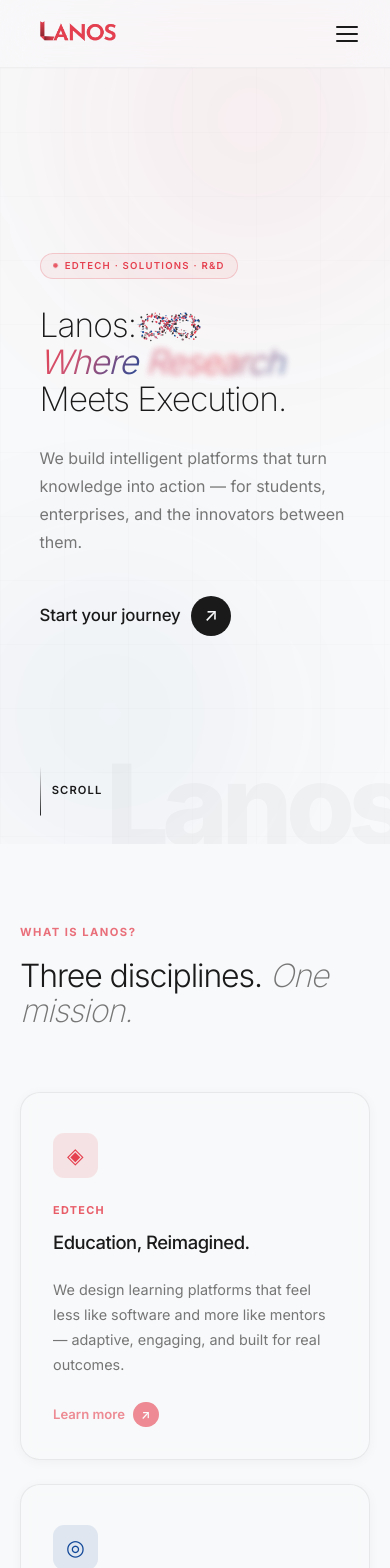
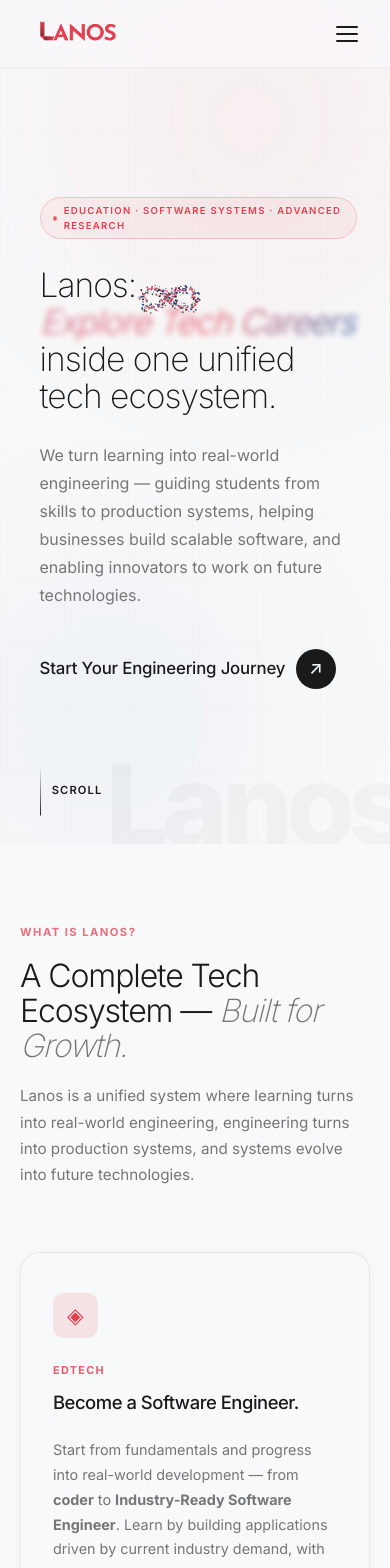
Before and after one commit to lanos-ics/lanositsolutions, a Next.js app: page / in a window 390 px wide. Shown: the top 1568 px of the page. Built offline with nearby package versions, Linux system fonts and the light colour scheme.

Commit message:
updated homepage content

```diff
--- a/src/components/layout/Footer.tsx
+++ b/src/components/layout/Footer.tsx
@@ -172,11 +172,11 @@ export default function Footer() {
                   maxWidth:   "28ch",
                 }}
               >
-                EdTech, IT Solutions &amp; Research — built for a future
-                that hasn't arrived yet.
+                EdTech, Software Systems &amp; Research — built to develop
+                engineers, create scalable products, and explore future technologies.
               </p>
               <a
-                href="mailto:hello@lanos.in"
+                href="mailto:contact@lanositsolutions.com"
                 style={{
                   fontSize:      "0.82rem",
                   fontWeight:    500,
@@ -185,7 +185,7 @@ export default function Footer() {
                   letterSpacing: "-0.01em",
                 }}
               >
-                hello@lanos.in
+                contact@lanositsolutions.com
               </a>
             </div>
 
@@ -248,7 +248,7 @@ export default function Footer() {
               © {new Date().getFullYear()} Lanos Technologies Pvt. Ltd.
             </span>
             <span style={{ fontSize: "0.78rem", color: "var(--fg-muted)", opacity: 0.45 }}>
-              Bangalore · India
+              Sagar · Madhya Pradesh · India
             </span>
           </div>
         </div>
--- a/src/components/sections/BrandCollabs.tsx
+++ b/src/components/sections/BrandCollabs.tsx
@@ -5,14 +5,13 @@ import { gsap } from "@/lib/gsap";
 
 /* ─── Partner list (duplicated for seamless loop) ─────────── */
 const PARTNERS = [
-  { name: "Notion",    weight: 600, size: "1.4rem" },
-  { name: "Vercel",    weight: 700, size: "1.3rem" },
-  { name: "Linear",    weight: 600, size: "1.35rem" },
-  { name: "Figma",     weight: 700, size: "1.4rem" },
-  { name: "Stripe",    weight: 700, size: "1.3rem" },
-  { name: "Framer",    weight: 600, size: "1.35rem" },
-  { name: "Supabase",  weight: 700, size: "1.2rem" },
-  { name: "Resend",    weight: 600, size: "1.3rem" },
+  { name: "TCS",            weight: 700, size: "1.4rem" },
+  { name: "Tech Mahindra",  weight: 600, size: "1.25rem" },
+  { name: "Infosys",        weight: 700, size: "1.35rem" },
+  { name: "Wipro",          weight: 700, size: "1.4rem" },
+  { name: "Cisco",          weight: 700, size: "1.35rem" },
+  { name: "Cognizant",      weight: 600, size: "1.3rem" },
+  { name: "Rockton Software", weight: 600, size: "1.2rem" },
 ];
 
 /* ─── One track (original + clone for seamless loop) ──────── */
@@ -101,7 +100,7 @@ export default function BrandCollabs() {
           marginBottom:  "2.5rem",
         }}
       >
-        Trusted by teams at
+        Our Learners Work At
       </p>
 
       {/* Row 1 — scrolls left */}
--- a/src/components/sections/Contact.tsx
+++ b/src/components/sections/Contact.tsx
@@ -141,7 +141,7 @@ export default function Contact() {
                 color:         "var(--fg)",
               }}
             >
-              Let's build{" "}
+              Let's build the{" "}
               <br />
               <em
                 style={{
@@ -154,7 +154,7 @@ export default function Contact() {
                   paddingRight:         "0.05em",
                 }}
               >
-                the future.
+                tech future together.
               </em>
             </h2>
           </div>
@@ -168,8 +168,8 @@ export default function Contact() {
             }}
           >
             Whether you're looking to launch an EdTech product, modernise your
-            tech stack, or explore a research partnership — we'd love to hear from
-            you.
+            tech stack, or explore a research partnership — we'd love to hear
+            from you.
           </p>
 
           {/* Location block */}
@@ -187,16 +187,16 @@ export default function Contact() {
               Location
             </span>
             <span style={{ fontSize: "0.95rem", color: "var(--fg)", fontWeight: 500 }}>
-              Bangalore, India
+              Sagar, Madhya Pradesh, India 470004
             </span>
             <span style={{ fontSize: "0.85rem", color: "var(--fg-muted)" }}>
-              Operating globally · Remote-first
+              Building from Sagar. Scaling to global systems.
             </span>
           </div>
 
           {/* Email link */}
           <a
-            href="mailto:hello@lanos.in"
+            href="mailto:contact@lanositsolutions.com"
             style={{
               fontSize:      "0.9rem",
               fontWeight:    500,
@@ -208,7 +208,7 @@ export default function Contact() {
               letterSpacing: "-0.01em",
             }}
           >
-            hello@lanos.in ↗
+            contact@lanositsolutions.com ↗
           </a>
         </div>
 
@@ -360,8 +360,8 @@ export default function Contact() {
         }}
       >
         <iframe
-          title="Lanos — Bangalore Office"
-          src="https://www.google.com/maps/embed?pb=!1m18!1m12!1m3!1d497698.8044374025!2d77.35074454999999!3d12.9539974!2m3!1f0!2f0!3f0!3m2!1i1024!2i768!4f13.1!3m3!1m2!1s0x3bae1670c9b44e6d%3A0xf8dfc3e8517e4fe0!2sBengaluru%2C%20Karnataka%2C%20India!5e0!3m2!1sen!2sin!4v1708000000000!5m2!1sen!2sin"
+          title="Lanos IT Solutions — Sagar Office"
+          src="https://www.google.com/maps/embed?pb=!1m18!1m12!1m3!1d3623.0!2d78.79311920!3d23.85161470!2m3!1f0!2f0!3f0!3m2!1i1024!2i768!4f13.1!3m3!1m2!1s0x0%3A0x0!2zMjPCsDUxJzA1LjgiTiA3OMKwNDcnMzUuMiJF!5e0!3m2!1sen!2sin!4v1708000000000!5m2!1sen!2sin"
           width="100%"
           height="100%"
           style={{ border: 0, display: "block", filter: "grayscale(0.2) contrast(1.02)" }}
--- a/src/components/sections/HeroSection.tsx
+++ b/src/components/sections/HeroSection.tsx
@@ -92,7 +92,7 @@ export default function HeroSection() {
                 animation: "pulse 2.4s ease-in-out infinite",
               }}
             />
-            EdTech · Solutions · R&amp;D
+            Education · Software Systems · Advanced Research
           </span>
         </div>
 
@@ -126,9 +126,9 @@ export default function HeroSection() {
               WebkitBackgroundClip: "text",
               WebkitTextFillColor:  "transparent",
               backgroundClip:       "text",
-            }}>Where </span>
+            }}> </span>
             <FlipWords
-              words={["Education", "Solutions", "Research"]}
+              words={["Learn IT/CS Skills", "Build Real Applications", "Explore Tech Careers"]}
               duration={2800}
               style={{
                 background:   "linear-gradient(125deg, #CD5473 0%, var(--accent) 55%, #124898 100%)",
@@ -140,7 +140,7 @@ export default function HeroSection() {
             />
           </em>
           <br />
-          Meets Execution.
+          inside one unified tech ecosystem.
         </h1>
 
         {/* Sub-copy */}
@@ -155,8 +155,9 @@ export default function HeroSection() {
             fontWeight:   400,
           }}
         >
-          We build intelligent platforms that turn knowledge into action — for
-          students, enterprises, and the innovators between them.
+          We turn learning into real-world engineering — guiding students from
+          skills to production systems, helping businesses build scalable
+          software, and enabling innovators to work on future technologies.
         </p>
 
         {/* Borderless CTA */}
@@ -176,7 +177,7 @@ export default function HeroSection() {
             }}
           >
             <span className="cta-text" style={{ transition: "color 0.22s ease" }}>
-              Start your journey
+              Start Your Engineering Journey
             </span>
             <span
               className="cta-arrow"
--- a/src/components/sections/Testimonials.tsx
+++ b/src/components/sections/Testimonials.tsx
@@ -5,12 +5,12 @@ import { gsap } from "@/lib/gsap";
 
 /* ─── Testimonial data ────────────────────────────────────── */
 const EDTECH_TESTIMONIALS = [
-  { name: "Aisha Rahman",   role: "B.Sc Student, Delhi",       text: "The adaptive quiz engine felt like it knew exactly where I was struggling. My exam scores jumped 30% in one semester." },
-  { name: "Karan Mehta",    role: "Coding Bootcamp Graduate",   text: "I'd tried three other platforms. Lanos EdTech was the first one that actually kept me engaged past week two." },
-  { name: "Priya Nair",     role: "Teacher, Kerala",            text: "The dashboard gives me insights I never had before — which students are falling behind, and why. It's transformed how I teach." },
-  { name: "Rohan Gupta",    role: "MBA Student, Bangalore",     text: "Case-based learning, built right in. It's how my MBA program should have worked from day one." },
-  { name: "Sana Mirza",     role: "High School Student",        text: "I went from dreading maths to actually looking forward to practice sets. The gamification is subtle but effective." },
-  { name: "Vikram Joshi",   role: "Corporate Trainer",          text: "We rolled out Lanos for 400 employees. Completion rates doubled compared to our old LMS." },
+  { name: "Ashish Ahirwar",   role: "AutoCAD Student",              text: "Completed my AutoCAD training in just six weeks with excellent results. The structured learning and hands-on support made all the difference." },
+  { name: "Anurag Bala",      role: "Python & Web Dev Student",     text: "Learning Python and web development here has been transformative. The teaching is clear, and the hands-on practice makes complex concepts click." },
+  { name: "Prachi Rohit",     role: "Web Development Student",      text: "One of the best places for learning web development and programming. My expectations were consistently exceeded — start to finish." },
+  { name: "Sachin Yadav",     role: "Programming Student",          text: "The best institute for mastering Python, C++, and JavaScript. The faculty is deeply supportive and genuinely invested in your growth." },
+  { name: "Vedant Nagayach",  role: "C & Python Student",           text: "Friendly environment and highly skilled faculty. I learned C and Python effectively within a few months — practical skills I use every day." },
+  { name: "Shaurya",          role: "Student",                      text: "Crystal-clear teaching and genuinely supportive faculty. An outstanding learning experience from start to finish." },
 ];
 
 const CONSULTANCY_TESTIMONIALS = [
--- a/src/components/sections/WhatIsLanos.tsx
+++ b/src/components/sections/WhatIsLanos.tsx
@@ -10,10 +10,17 @@ const DEPARTMENTS = [
     id:          "edtech",
     icon:        "◈",
     label:       "EdTech",
-    heading:     "Education, Reimagined.",
-    description:
-      "We design learning platforms that feel less like software and more like mentors — adaptive, engaging, and built for real outcomes.",
+    heading:     "Become a Software Engineer.",
+    description: (
+      <>
+        Start from fundamentals and progress into real-world development — from{" "}
+        <strong>coder</strong> to <strong>Industry-Ready Software Engineer</strong>.
+        {" "}Learn by building applications driven by current industry demand, with
+        guaranteed paid internships and 100% placement under the Lanos Ecosystem.
+      </>
+    ),
     href:        "/edtech",
+    cta:         "Explore Learning",
     fromX:       -80,  // slides in from left
     fromY:        0,
     delay:        0,
@@ -24,10 +31,11 @@ const DEPARTMENTS = [
     id:          "solutions",
     icon:        "◎",
     label:       "IT Solutions",
-    heading:     "Systems That Scale.",
+    heading:     "Build Scalable Software.",
     description:
-      "End-to-end software consultancy and delivery — from architecture to deployment. We turn complex problems into elegant, maintainable products.",
+      "We design and develop production-grade systems for startups and businesses — built to scale, perform, and last, at a price never seen before.",
     href:        "/solutions",
+    cta:         "View Solutions & Pricing",
     fromX:        0,   // slides in from below
     fromY:        80,
     delay:        0.12,
@@ -38,10 +46,11 @@ const DEPARTMENTS = [
     id:          "rd",
     icon:        "◬",
     label:       "R&D",
-    heading:     "Where Ideas Escape Gravity.",
+    heading:     "It's All About Research.",
     description:
-      "Our research division explores the frontier — AI, distributed systems, and deep-tech — turning curiosity into prototypes and prototypes into products.",
-    href:        "/rd",
+      "We don't follow the frontier — we define it. Our research teams push the boundaries of AI, BCI/EEG technology, operating systems, IoT/drone systems, and next-generation computing — engineering what doesn't exist yet.",
+    href:        "/research",
+    cta:         "Explore Research",
     fromX:        80,  // slides in from right
     fromY:        0,
     delay:        0.22,
@@ -52,7 +61,7 @@ const DEPARTMENTS = [
 
 /* ─── Individual card ─────────────────────────────────────── */
 function DeptCard({
-  icon, label, heading, description, href,
+  icon, label, heading, description, href, cta,
   accentColor, iconColor,
 }: (typeof DEPARTMENTS)[number]) {
   const [hovered, setHovered] = useState(false);
@@ -158,7 +167,7 @@ function DeptCard({
           transition: "opacity 0.25s ease, gap 0.3s ease",
         }}
       >
-        Learn more
+        {cta}
         <span
           style={{
             display:        "inline-flex",
@@ -246,7 +255,7 @@ export default function WhatIsLanos() {
             color:         "var(--fg)",
           }}
         >
-          Three disciplines.{" "}
+          A Complete Tech Ecosystem —{" "}
           <span
             style={{
               fontStyle: "italic",
@@ -254,9 +263,22 @@ export default function WhatIsLanos() {
               color: "var(--fg-muted)",
             }}
           >
-            One mission.
+            Built for Growth.
           </span>
         </h2>
+        <p
+          style={{
+            fontSize:   "clamp(0.95rem, 1.3vw, 1.1rem)",
+            lineHeight: 1.72,
+            color:      "var(--fg-muted)",
+            marginTop:  "1.25rem",
+            maxWidth:   "52ch",
+          }}
+        >
+          Lanos is a unified system where learning turns into real-world
+          engineering, engineering turns into production systems, and systems
+          evolve into future technologies.
+        </p>
       </div>
 
       {/* 3-column grid */}
@@ -275,6 +297,26 @@ export default function WhatIsLanos() {
         ))}
       </div>
 
+      {/* Bottom ecosystem line */}
+      <p
+        style={{
+          textAlign:     "center",
+          fontSize:      "clamp(0.95rem, 1.3vw, 1.1rem)",
+          color:         "var(--fg-muted)",
+          lineHeight:    1.72,
+          marginTop:     "3.5rem",
+          maxWidth:      "60ch",
+          marginLeft:    "auto",
+          marginRight:   "auto",
+          fontWeight:    400,
+          letterSpacing: "-0.01em",
+        }}
+      >
+        All three operate as one ecosystem:{" "}
+        <strong style={{ fontWeight: 600, color: "var(--fg)" }}>LANOS ECOSYSTEM</strong>
+        {" "}— enabling continuous growth from learning → real-world execution → innovation.
+      </p>
+
       {/* Icon pulse keyframe */}
       <style>{`
         @keyframes iconPulse {
```
